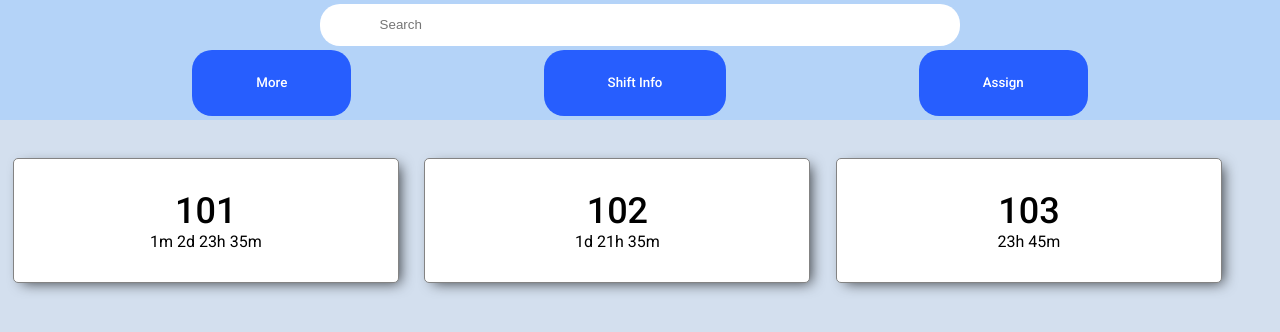
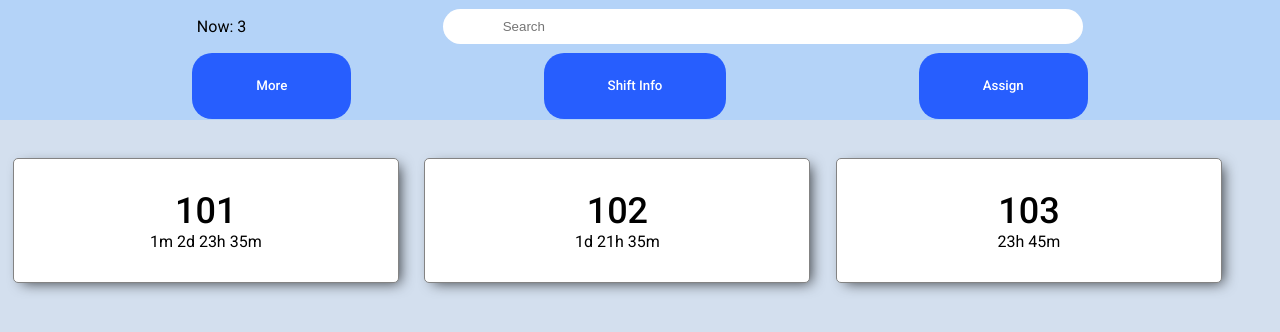
Before and after one commit to matt-teran/vehicle-manager, a React (Create React App) app: page / in a window 1280 px wide. Shown: the top 332 px of the page. Built offline with nearby package versions, Linux system fonts and the light colour scheme.

Commit message:
Added vehicle counter

```diff
--- a/src/components/Toolbar/Toolbar.js
+++ b/src/components/Toolbar/Toolbar.js
@@ -19,8 +19,11 @@ const toolbar = (props) => (
         </Modal>
 
         <div className={classes.Toolbar}>
-            <Search changed={props.search}/>
-            <div className={classes.Buttons}>
+            <div className={classes.ToolbarRow}>
+                <p style={{fontFamily: 'Roboto, sans-serif'}}>Now: {props.vehicleCount}</p>
+                <Search changed={props.search}/>
+            </div>
+            <div className={classes.ToolbarRow}>
                 <Button text='More'/>
                 <Button text='Shift Info'/>
                 <Button text='Assign' clicked={props.clicked}/>
--- a/src/components/Toolbar/Toolbar.module.css
+++ b/src/components/Toolbar/Toolbar.module.css
@@ -6,8 +6,10 @@
     height: 15vh;
     background-color: #B4D3F8;
 }
-.Buttons {
+
+.ToolbarRow {
     display: flex;
     justify-content: space-evenly;
-    width: 100%
+    width: 100%;
+    align-items: center;
 }
--- a/src/components/UI/Search/Search.module.css
+++ b/src/components/UI/Search/Search.module.css
@@ -3,7 +3,7 @@
     align-items: center;
     background-color: white;
     width: 50%;
-    height: 35%;
+    height: 70%;
     border-radius: 20px;
 }
 .Search {
--- a/src/containers/VehicleManager/VehicleManager.js
+++ b/src/containers/VehicleManager/VehicleManager.js
@@ -84,7 +84,8 @@ class VehicleManager extends Component{
                     showModal={this.state.assigning}
                     addCar={this.addCarHandler}
                     changed={(event) => this.inputChangedHandler(event)}
-                    search={(event) => this.searchHandler(event)}/>
+                    search={(event) => this.searchHandler(event)}
+                    vehicleCount={Object.keys(this.state.cars).length}/>
                 <Cars
                     cars={this.state.cars}/>
             </Aux>
```
